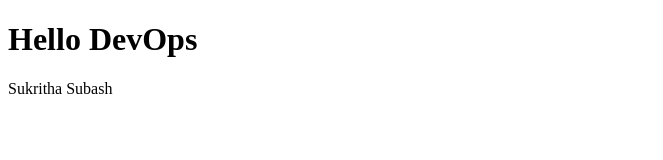
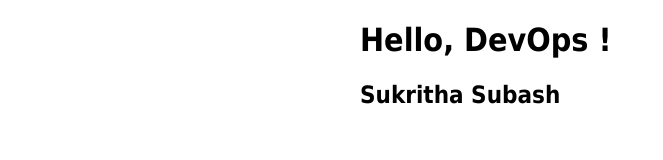
Before and after one commit to SukrithaSubash/DevOps, a plain HTML site: page simplewebpage.html in a window 1280 px wide. Shown: the whole page, without its empty margins (0-663 px from the left). Drawn offline with Linux system fonts and the light colour scheme.

Commit message:
Update simplewebpage.html

```diff
--- a/simplewebpage.html
+++ b/simplewebpage.html
@@ -1,9 +1,15 @@
 <!DOCTYPE html>
 <html>
+<head>
+<title>Hello, DevOps !</title>
+<style>
+html { color-scheme: light dark; }
+body { width: 35em; margin: 0 auto;
+font-family: Tahoma, Verdana, Arial, sans-serif; }
+</style>
+</head>
 <body>
-
-<h1>Hello DevOps</h1>
-<p>Sukritha Subash</p>
-
+<h1>Hello, DevOps !</h1>
+<h2>Sukritha Subash </h2>
 </body>
 </html>
```
